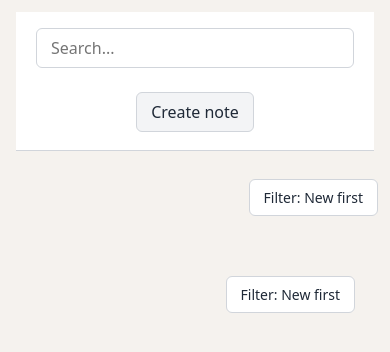
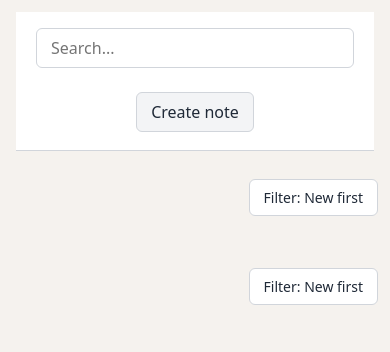
Before and after one commit to hlibm24/notes-app, a React (Vite) app: page / in a window 390 px wide. Shown: the top 352 px of the page. Built offline with nearby package versions, Linux system fonts and the light colour scheme.

Commit message:
fix: container width for notes list

```diff
--- a/src/App.css
+++ b/src/App.css
@@ -305,7 +305,7 @@
 }
 
 @media (max-width: 600px) {
-    .noteList-container,
+    .notesList-container,
     .favList-container {
         padding: 16px 12px;
     }
```
